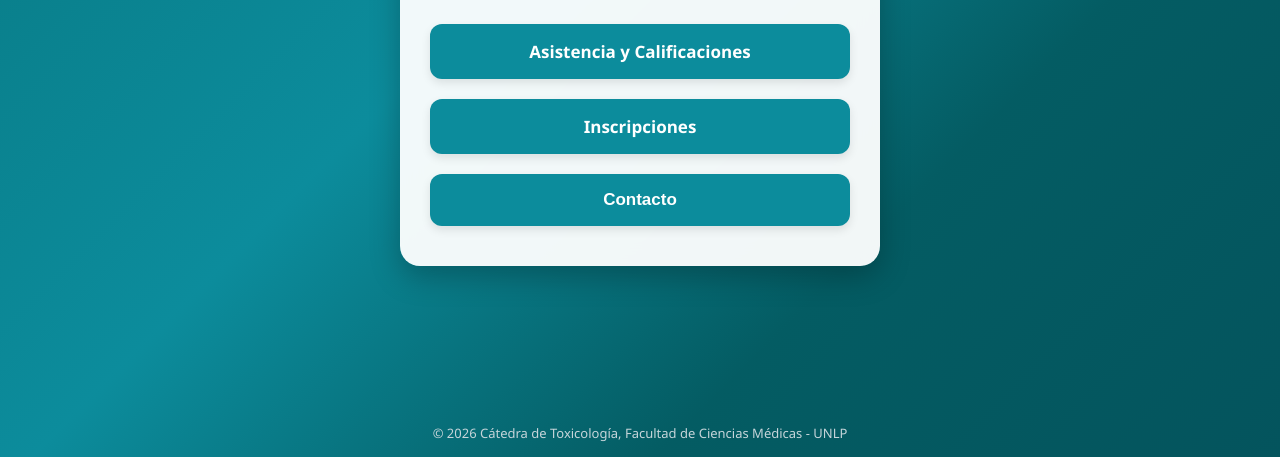
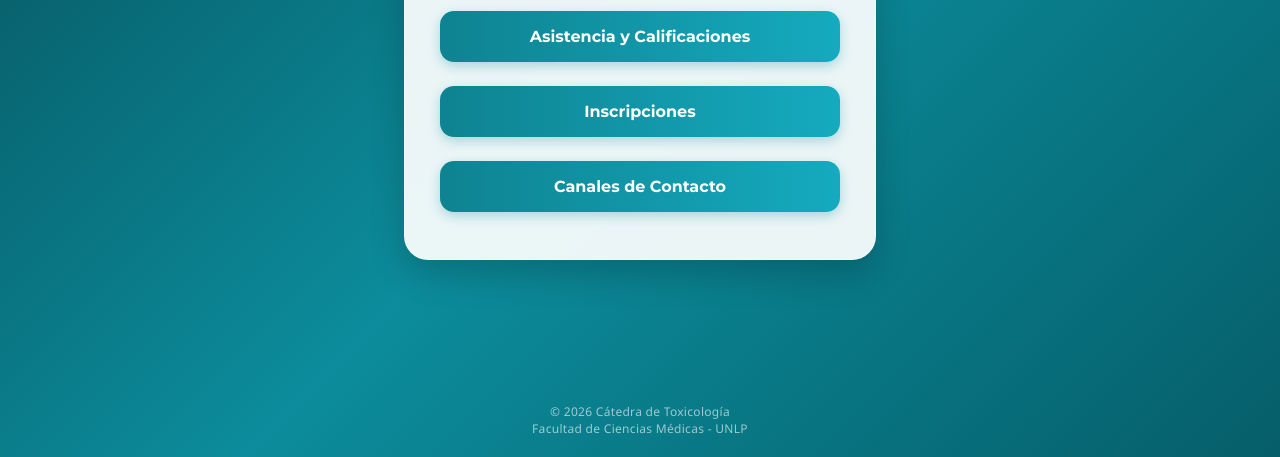
Before and after one commit to ToxicologiaUNLP/catedra-web, a plain HTML site: page index.html in a window 1280 px wide. Shown: the part 343-800 px from the top of the page. Drawn offline with Linux system fonts and the light colour scheme.

Commit message:
Update index.html

```diff
--- a/index.html
+++ b/index.html
@@ -6,61 +6,68 @@
   <title>Cátedra de Toxicología - Menú Institucional</title>
 
   <link rel="icon" href="logo2.png" type="image/png" />
+  <link href="https://fonts.googleapis.com/css2?family=Montserrat:wght@500;600;700&display=swap" rel="stylesheet">
 
   <style>
     :root {
-      --primary: #0c8c9c;
-      --primary-dark: #04545d;
-      --bg-light: #c6d5da;
-      --text-main: #04545d;
-      --glass-bg: rgba(255, 255, 255, 0.95); /* Un poco más sólido para legibilidad */
+      /* Tonalidades mejoradas: más profundas y armónicas */
+      --primary: #0e8391;
+      --primary-dark: #075f69;
+      --accent: #15aabf;
+      --bg-gradient: linear-gradient(135deg, #064e57 0%, #0c8c9c 50%, #055e69 100%);
+      --glass-bg: rgba(255, 255, 255, 0.92);
+      --shadow-soft: 0 15px 35px rgba(0,0,0,0.2);
     }
 
     body, html {
       margin: 0;
       padding: 0;
-      font-family: 'Segoe UI', Roboto, Helvetica, Arial, sans-serif;
+      font-family: 'Segoe UI', Roboto, sans-serif;
       min-height: 100vh;
       width: 100%;
       display: flex;
       flex-direction: column;
       align-items: center;
-      background: linear-gradient(135deg, #087882 0%, #0c8c9c 40%, #045c63 70%, #04545d 100%);
+      background: var(--bg-gradient);
       background-attachment: fixed;
     }
 
     .fecha {
       align-self: flex-end;
-      margin: 20px 30px 0 0;
-      font-size: 14px;
-      color: #c6d5da;
+      margin: 25px 35px 0 0;
+      font-size: 13px;
+      color: rgba(255,255,255,0.7);
       font-weight: 600;
+      letter-spacing: 0.5px;
+      text-transform: uppercase;
     }
 
     main {
       background: var(--glass-bg);
-      backdrop-filter: blur(10px);
-      -webkit-backdrop-filter: blur(10px);
-      border-radius: 20px;
-      width: 95%;
-      max-width: 420px; /* Restaurado a tu medida original */
-      padding: 30px;
+      backdrop-filter: blur(15px);
+      -webkit-backdrop-filter: blur(15px);
+      border: 1px solid rgba(255,255,255,0.4); /* Brillo en el borde */
+      border-radius: 24px;
+      width: 90%;
+      max-width: 400px;
+      padding: 35px;
       text-align: center;
-      box-shadow: 0 10px 30px rgba(0,0,0,0.25);
+      box-shadow: var(--shadow-soft);
       margin-top: auto;
       margin-bottom: auto;
       display: flex;
       flex-direction: column;
       align-items: center;
+      transition: transform 0.3s ease;
     }
 
-    /* LOGO RESTAURADO: Exactamente como tu código original */
     .logo {
       width: 100%;
       height: auto;
       margin-bottom: 30px;
       display: block;
-      border-radius: 12px;
+      border-radius: 16px;
+      box-shadow: 0 5px 15px rgba(0,0,0,0.1);
     }
 
     /* BOTONES PRINCIPALES */
@@ -69,91 +76,101 @@
       box-sizing: border-box;
       width: 100%;
       padding: 16px;
-      margin: 10px 0;
-      font-size: 17px;
-      font-weight: 600;
+      margin: 12px 0;
+      font-family: 'Montserrat', sans-serif;
+      font-size: 16px;
+      font-weight: 700;
       color: #fff;
-      background-color: var(--primary);
+      background: linear-gradient(to right, var(--primary), var(--accent));
       border: none;
-      border-radius: 12px;
+      border-radius: 14px;
       cursor: pointer;
-      transition: all 0.3s;
+      transition: all 0.3s cubic-bezier(0.175, 0.885, 0.32, 1.275);
       text-decoration: none;
       text-align: center;
-      box-shadow: 0 4px 10px rgba(0,0,0,0.1);
+      box-shadow: 0 4px 12px rgba(12, 140, 156, 0.3);
     }
 
     .btn:hover {
-      background-color: var(--primary-dark);
-      transform: translateY(-2px);
-      box-shadow: 0 6px 15px rgba(0,0,0,0.2);
+      transform: translateY(-3px) scale(1.02);
+      box-shadow: 0 8px 20px rgba(12, 140, 156, 0.4);
+      filter: brightness(1.1);
+    }
+
+    .btn:active {
+      transform: translateY(-1px);
     }
 
     /* SUBBOTONES */
     .subbtn {
-      display: inline-block;
-      width: auto;
-      padding: 10px 16px;
+      display: block;
+      width: 100%;
+      padding: 12px 16px;
       margin: 8px 0;
-      font-size: 15px;
+      font-family: 'Montserrat', sans-serif;
+      font-size: 14px;
       font-weight: 600;
       color: var(--primary-dark);
-      background-color: #c6d5da;
-      border: 2px solid var(--primary-dark);
-      border-radius: 10px;
+      background-color: #e6eef0;
+      border: 1.5px solid rgba(12, 140, 156, 0.2);
+      border-radius: 12px;
       cursor: pointer;
       text-align: center;
-      transition: all 0.25s;
+      transition: all 0.2s;
       text-decoration: none;
     }
 
     .subbtn:hover {
-      background-color: #608b92;
+      background-color: var(--primary-dark);
       color: #fff;
-      transform: translateY(-1px);
+      border-color: var(--primary-dark);
     }
 
     .collapsible {
       width: 100%;
       max-height: 0;
       overflow: hidden;
-      transition: max-height 0.35s ease;
+      transition: max-height 0.4s ease-in-out;
       display: flex;
       flex-direction: column;
-      align-items: center;
+      gap: 4px;
     }
 
     .visible {
-      max-height: 800px;
+      max-height: 500px;
+      margin-top: 10px;
       margin-bottom: 10px;
     }
 
     .datos {
-      margin-top: 12px;
-      font-size: 15px;
-      color: var(--primary-dark);
-      line-height: 1.5;
+      margin-top: 15px;
+      font-size: 14px;
+      color: #444;
+      line-height: 1.6;
       display: none;
       text-align: center;
-      padding: 10px;
-      background: rgba(255,255,255,0.5);
-      border-radius: 10px;
+      padding: 15px;
+      background: rgba(255,255,255,0.7);
+      border-radius: 12px;
+      border: 1px dashed var(--primary);
     }
+
+    .datos p { margin: 8px 0; }
+    .datos strong { color: var(--primary-dark); }
 
     footer {
       width: 100%;
-      font-size: 13px;
-      color: #c6d5da;
+      font-size: 12px;
+      color: rgba(255,255,255,0.6);
       text-align: center;
       font-weight: 500;
-      padding: 15px 0;
+      padding: 20px 0;
+      letter-spacing: 0.3px;
     }
 
     @media screen and (max-width: 480px) {
-      main {
-        max-width: 90%;
-        padding: 20px;
-      }
+      main { padding: 25px; }
+      .titulo-centro { font-size: 1.5em; }
     }
   </style>
 </head>
@@ -165,12 +182,12 @@
 
     <a class="btn" href="https://notas-toxicologia-unlp.netlify.app/">Asistencia y Calificaciones</a>
     <a class="btn" href="https://inscripcion-hosic-toxicologia.netlify.app/">Inscripciones</a>
-    <button class="btn" onclick="toggleContacto()">Contacto</button>
+    <button class="btn" onclick="toggleContacto()">Canales de Contacto</button>
 
     <div id="contactoBox" class="collapsible">
       <a class="subbtn" target="_blank" href="https://cartelera.med.unlp.edu.ar/catedra/10">Cartelera Virtual</a>
       <a class="subbtn" target="_blank" href="https://educativa.med.unlp.edu.ar/login/index.php">Entorno Educativo</a>
-      <button class="subbtn" onclick="toggleDatos()">Cátedra de Toxicología</button>
+      <button class="subbtn" onclick="toggleDatos()">Información de la Cátedra</button>
 
       <div id="datosCatedra" class="datos">
         <p><strong>Dirección:</strong><br>
@@ -183,7 +200,8 @@
   </main>
 
   <footer>
-    © 2026 Cátedra de Toxicología, Facultad de Ciencias Médicas - UNLP
+    © 2026 Cátedra de Toxicología<br>
+    Facultad de Ciencias Médicas - UNLP
   </footer>
 
   <script>
@@ -198,8 +216,11 @@
 
     function toggleContacto() {
       const isOpen = contactoBox.classList.contains('visible');
-      closeAll();
-      if (!isOpen) contactoBox.classList.add('visible');
+      if (isOpen) {
+        closeAll();
+      } else {
+        contactoBox.classList.add('visible');
+      }
     }
 
     function toggleDatos() {
```
